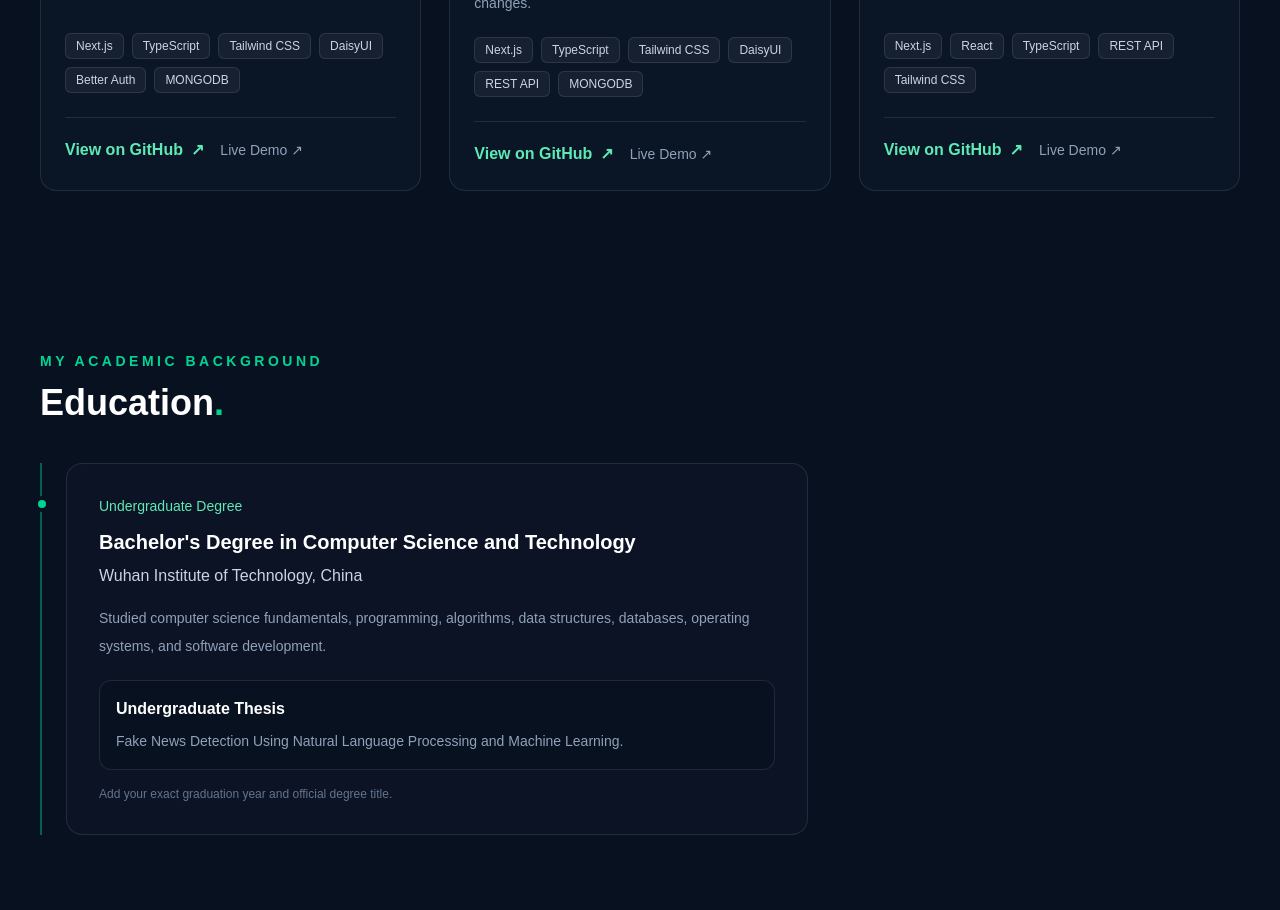
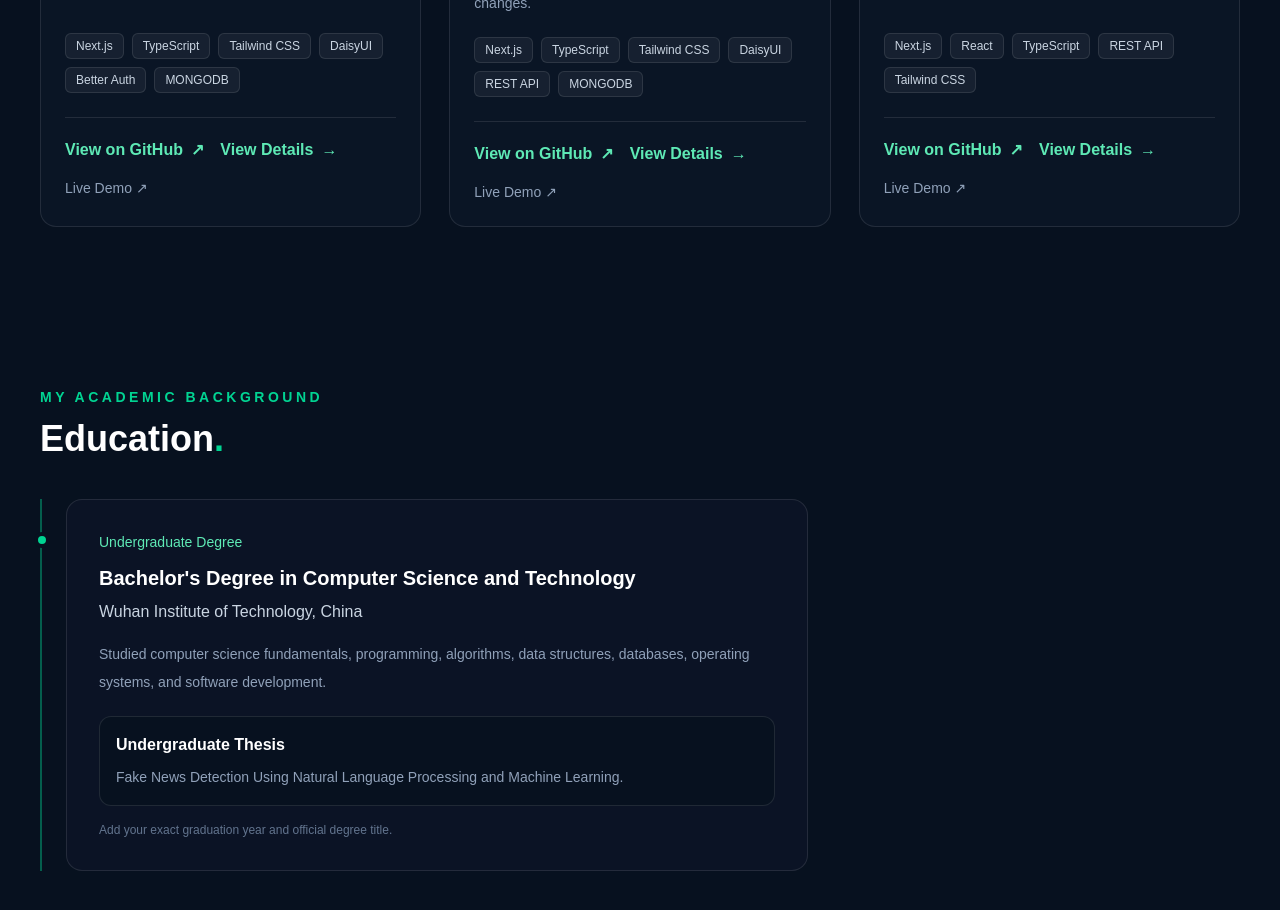
Before and after one commit to towhidul-dev-ai/my-portfoilo, a Next.js app: page / in a window 1280 px wide. Shown: the part 2960-3870 px from the top of the page. Built offline with nearby package versions, Linux system fonts and the light colour scheme.

Commit message:
update projects file and details page

```diff
--- a/src/app/components/Projects.tsx
+++ b/src/app/components/Projects.tsx
@@ -185,13 +185,6 @@ export default function Projects() {
 
                   {/* Project links */}
                   <div className="mt-6 flex flex-wrap items-center gap-4 border-t border-white/10 pt-5">
-                    {/* <Link
-                      href={`/projects/${project.slug}`}
-                      className="inline-flex items-center gap-2 font-semibold text-emerald-300 transition-colors hover:text-emerald-200"
-                    >
-                      View Details
-                      <span aria-hidden="true">→</span>
-                    </Link> */}
                      <a
                     href={project.githubUrl}
                     target="_blank"
@@ -201,7 +194,13 @@ export default function Projects() {
                     View on GitHub
                      <span aria-hidden="true">↗</span>
                     </a>
-
+                     <Link
+                      href={`/projects/${project.slug}`}
+                      className="inline-flex items-center gap-2 font-semibold text-emerald-300 transition-colors hover:text-emerald-200"
+                    >
+                      View Details
+                      <span aria-hidden="true">→</span>
+                    </Link>
 
                     {project.liveUrl && (
                       <a
```
Also changed, not shown: 1 other file (tests, documents, lock files or other folders).
